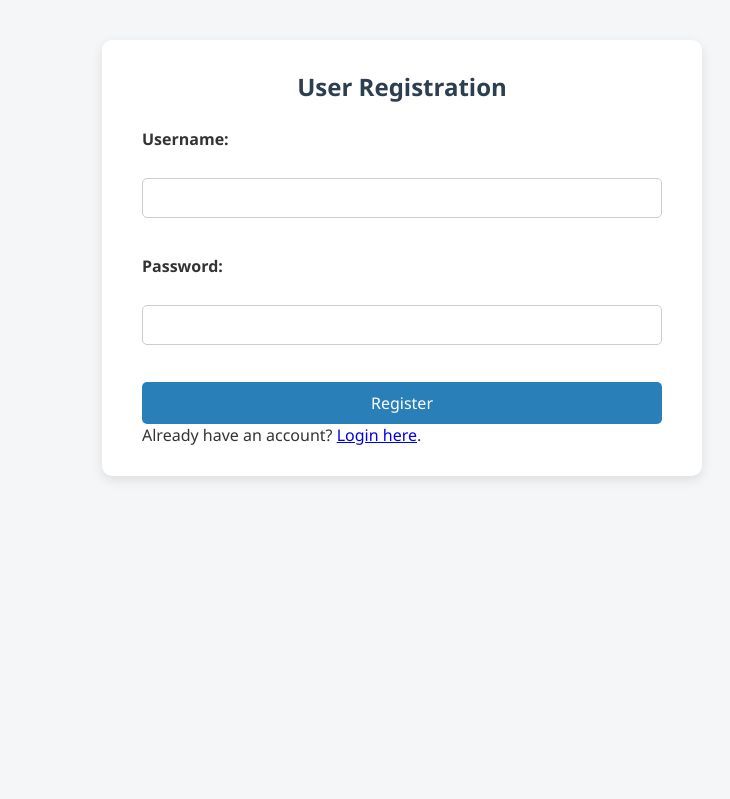
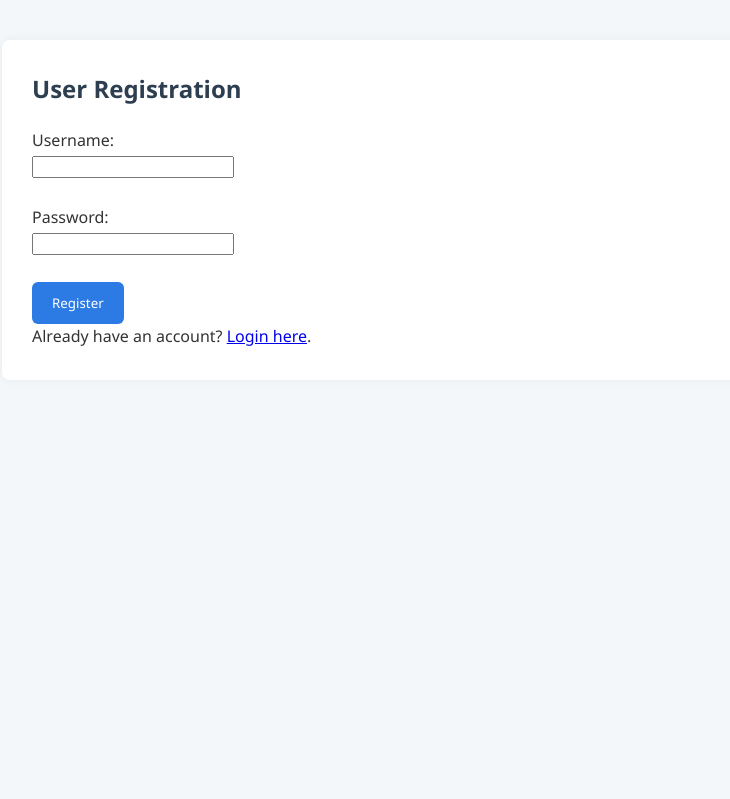
Before and after one commit to Presidor1/DATA-SECURITY-SYSTEM, a Flask app: page /register in a window 1280 px wide. Shown: the whole page, without its empty margins (238-968 px from the left). Run offline with Flask 3, Linux system fonts and the light colour scheme.

Commit message:
Update style.css

```diff
--- a/static/style.css
+++ b/static/style.css
@@ -1,216 +1,88 @@
-/* Basic Reset */
+/* === GENERAL RESET === */
 * {
   margin: 0;
   padding: 0;
   box-sizing: border-box;
-    font-family: 'Segoe UI', Tahoma, Geneva, Verdana, sans-serif;
+  font-family: "Segoe UI", sans-serif;
 }
 
 body {
-    background-color: #f4f6f8;
+  background: #f4f7f9;
   color: #333;
-    padding: 40px;
-    display: flex;
-    justify-content: center;
-    align-items: flex-start;
-    min-height: 100vh;
+  line-height: 1.6;
+  animation: fadeIn 0.8s ease-in;
 }
 
 .container {
-    background-color: #fff;
-    padding: 30px 40px;
-    border-radius: 10px;
-    width: 100%;
-    max-width: 600px;
-    box-shadow: 0 4px 12px rgba(0, 0, 0, 0.1);
+  width: 90%;
+  max-width: 800px;
+  margin: 40px auto;
+  background: #fff;
+  padding: 30px;
+  box-shadow: 0 0 10px rgba(0,0,0,0.05);
+  border-radius: 8px;
 }
 
+/* === HEADER === */
 h1, h2 {
-    text-align: center;
-    margin-bottom: 25px;
+  margin-bottom: 20px;
   color: #2c3e50;
 }
 
-label {
-    font-weight: bold;
-    display: block;
-    margin-bottom: 6px;
+/* === BUTTONS === */
+button,
+a.button,
+.feature-card {
+  background: #2c7be5;
+  color: white;
+  padding: 12px 20px;
+  border: none;
+  border-radius: 6px;
+  text-decoration: none;
+  display: inline-block;
+  cursor: pointer;
+  transition: background 0.3s ease, transform 0.2s ease;
 }
 
-input[type="text"],
-input[type="password"],
-input[type="file"],
-textarea {
-    width: 100%;
-    padding: 10px;
-    margin-bottom: 15px;
-    border: 1px solid #ccc;
-    border-radius: 5px;
+button:hover,
+a.button:hover,
+.feature-card:hover {
+  background: #1a5bb8;
+  transform: scale(1.03);
 }
 
-textarea {
-    resize: vertical;
-    min-height: 100px;
+/* === FLASH MESSAGES === */
+.alert {
+  padding: 12px;
+  margin-bottom: 20px;
+  border-radius: 4px;
+  color: #fff;
+  animation: fadeIn 0.5s ease-in;
 }
 
-button {
-    width: 100%;
-    padding: 10px;
-    background-color: #2980b9;
-    border: none;
-    color: white;
-    font-size: 16px;
-    border-radius: 5px;
-    cursor: pointer;
-    transition: background-color 0.2s;
-}
+.alert-success { background-color: #28a745; }
+.alert-danger { background-color: #dc3545; }
+.alert-warning { background-color: #ffc107; color: #000; }
+.alert-info { background-color: #17a2b8; }
 
-button:hover {
-    background-color: #3498db;
-}
-
-.alert {
-    padding: 10px;
-    margin-bottom: 15px;
-    border-radius: 5px;
-    font-size: 14px;
-}
-
-.alert-success {
-    background-color: #d4edda;
-    color: #155724;
-}
-
-.alert-danger {
-    background-color: #f8d7da;
-    color: #721c24;
-}
-
-.alert-warning {
-    background-color: #fff3cd;
-    color: #856404;
-}
-
-.alert-info {
-    background-color: #d1ecf1;
-    color: #0c5460;
-}
-
-.links {
-    text-align: center;
+/* === DASHBOARD FEATURES === */
+.feature-grid {
+  display: grid;
+  grid-template-columns: repeat(auto-fit, minmax(160px, 1fr));
+  gap: 20px;
   margin-top: 20px;
 }
 
-.links a {
-    text-decoration: none;
-    color: #2980b9;
-    font-weight: bold;
+.feature-card {
+  background: #2c7be5;
+  text-align: center;
+  padding: 20px;
+  border-radius: 8px;
+  font-size: 16px;
 }
 
-.links a:hover {
-    text-decoration: underline;
+/* === ANIMATIONS === */
+@keyframes fadeIn {
+  from { opacity: 0; transform: translateY(10px); }
+  to { opacity: 1; transform: translateY(0); }
 }
-
-ul {
-    list-style-type: disc;
-    padding-left: 20px;
-    margin-bottom: 20px;
-}
-
-li {
-    margin-bottom: 10px;
-}
-
-.report-box {
-    background-color: #f9f9f9;
-    border-left: 5px solid #3498db;
-    padding: 15px;
-    margin-bottom: 15px;
-    border-radius: 5px;
-}
-
-nav, .top-nav {
-    text-align: center;
-    margin-bottom: 20px;
-}
-
-nav a, .top-nav a {
-    margin: 0 10px;
-    color: #2980b9;
-    font-weight: bold;
-    text-decoration: none;
-}
-
-nav a:hover, .top-nav a:hover {
-    text-decoration: underline;
-}
-
-/* DASHBOARD ENHANCEMENTS */
-.dashboard-container {
-    background-color: #ffffff;
-    padding: 40px;
-    border-radius: 10px;
-    max-width: 800px;
-    width: 100%;
-    box-shadow: 0 4px 20px rgba(0, 0, 0, 0.1);
-    text-align: center;
-}
-
-.welcome {
-    font-size: 24px;
-    font-weight: bold;
-    margin-bottom: 25px;
-    color: #2c3e50;
-}
-
-.dashboard-buttons {
-    display: flex;
-    flex-wrap: wrap;
-    justify-content: center;
-    gap: 20px;
-    margin-bottom: 30px;
-}
-
-.dashboard-buttons a {
-    padding: 15px 30px;
-    background-color: #007acc;
-    color: white;
-    text-decoration: none;
-    border-radius: 6px;
-    font-weight: bold;
-    transition: background-color 0.3s ease, transform 0.2s ease;
-    display: inline-block;
-}
-
-.dashboard-buttons a:hover {
-    background-color: #005fa3;
-    transform: translateY(-2px);
-}
-
-.logout-link {
-    display: inline-block;
-    margin-top: 20px;
-    color: #c0392b;
-    text-decoration: none;
-    font-weight: bold;
-}
-
-.logout-link:hover {
-    text-decoration: underline;
-}
-
-/* Responsive */
-@media (max-width: 600px) {
-    body {
-        padding: 20px;
-    }
-
-    .container, .dashboard-container {
-        padding: 20px;
-    }
-
-    .dashboard-buttons {
-        flex-direction: column;
-        gap: 15px;
-    }
-}
```
Lines whose indentation alone changed are shown as unchanged.
